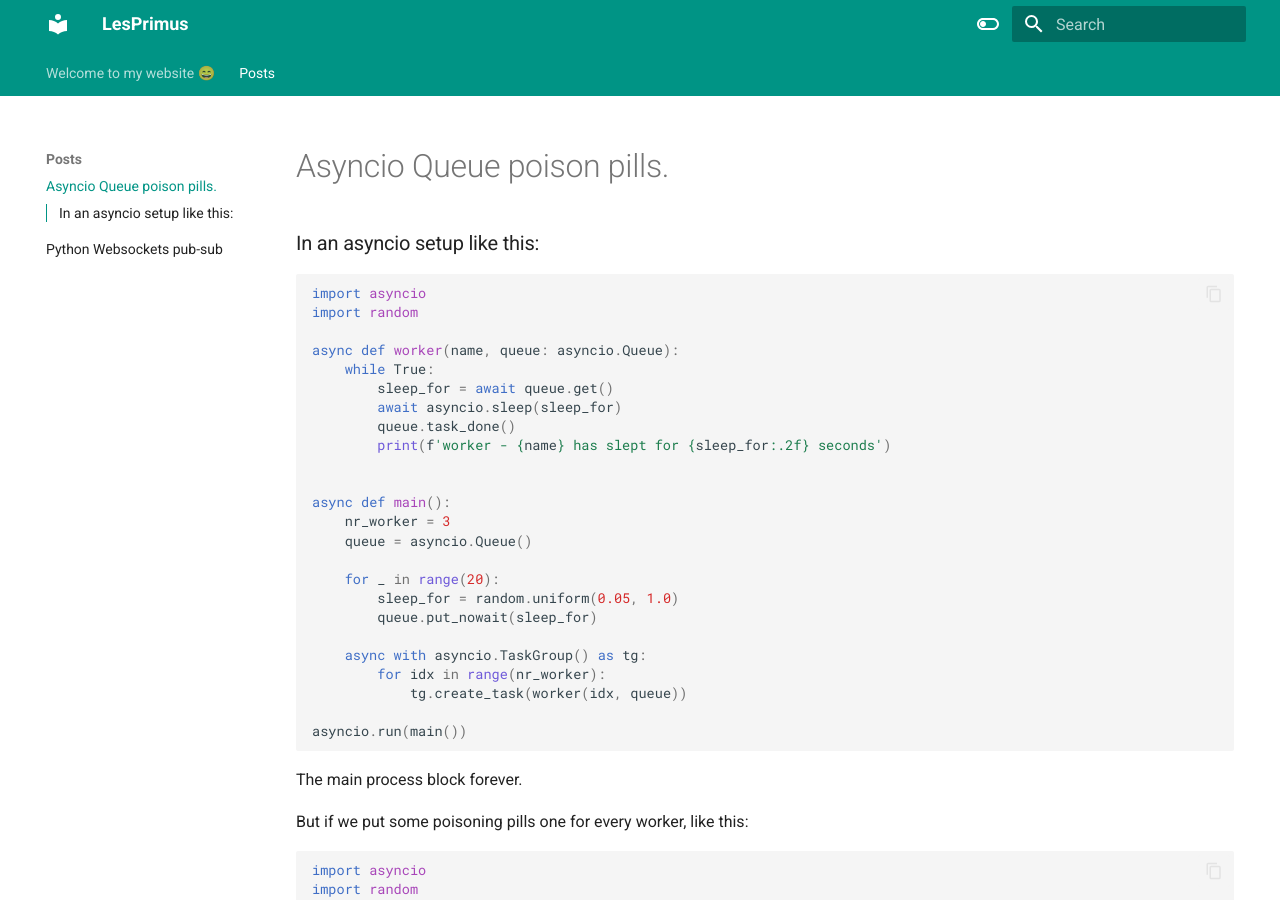
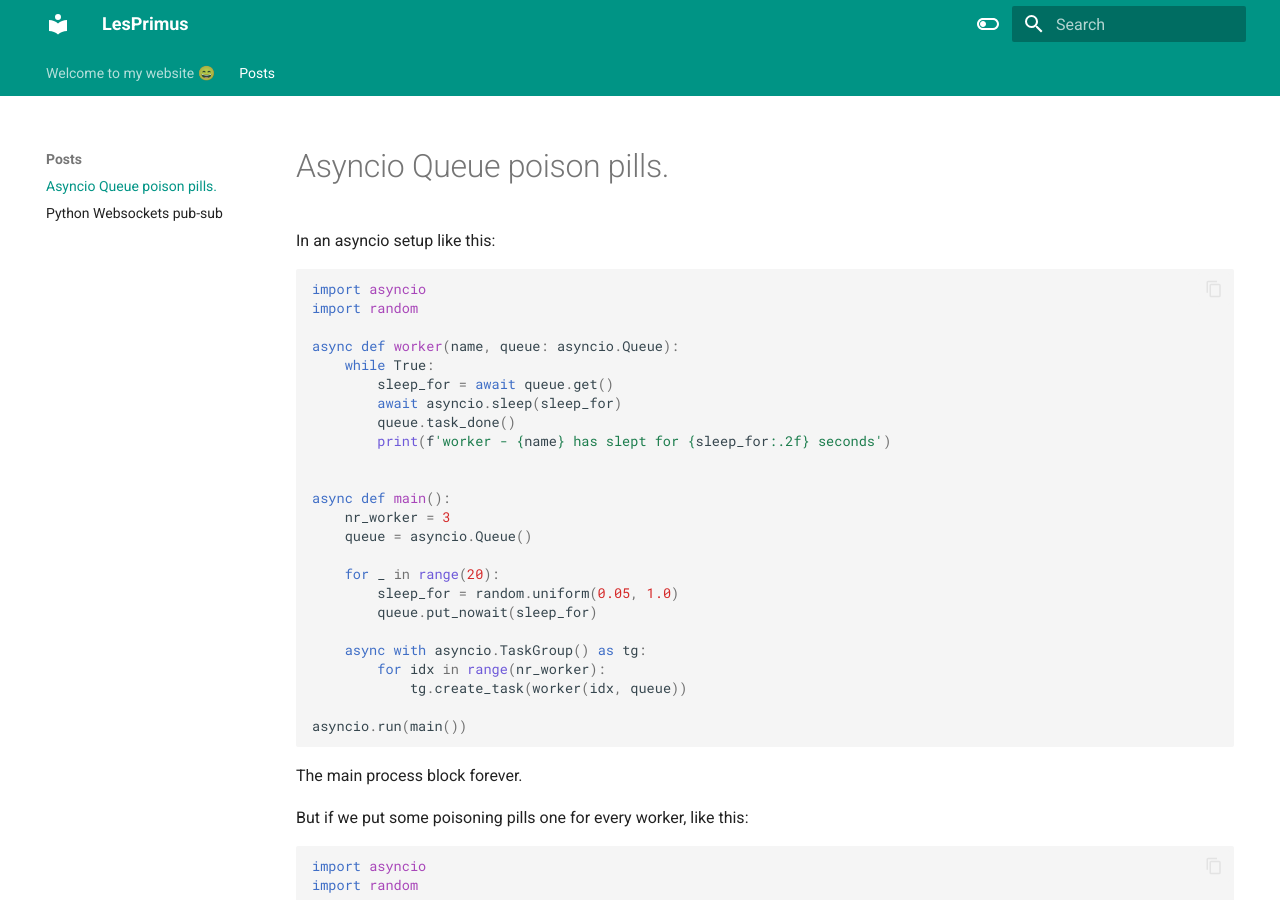
Before and after one commit to LesPrimus/website, an MkDocs documentation site: the page built from docs/posts/asyncio-queue-poison-pills.md, in a window 1280 px wide and 900 px high. Built offline with MkDocs 1.6.1 and Material for MkDocs 9.7.7, drawn with Linux system fonts in a browser that asks for light colours.

Commit message:
minor change

````diff
--- a/docs/posts/asyncio-queue-poison-pills.md
+++ b/docs/posts/asyncio-queue-poison-pills.md
@@ -1,6 +1,6 @@
 # Asyncio Queue poison pills.
 
-### In an asyncio setup like this:
+In an asyncio setup like this:
 
 ```python
 import asyncio
````
